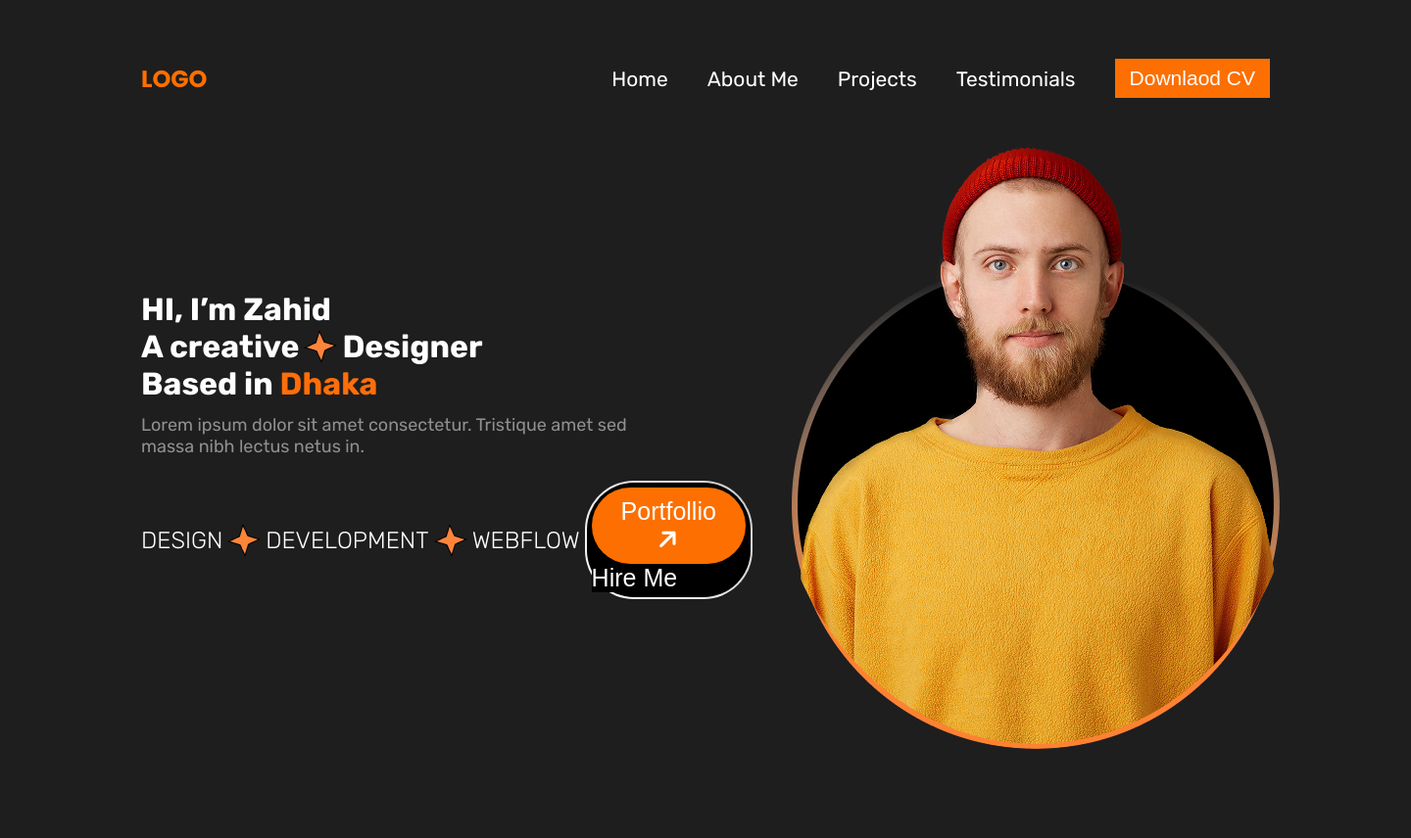
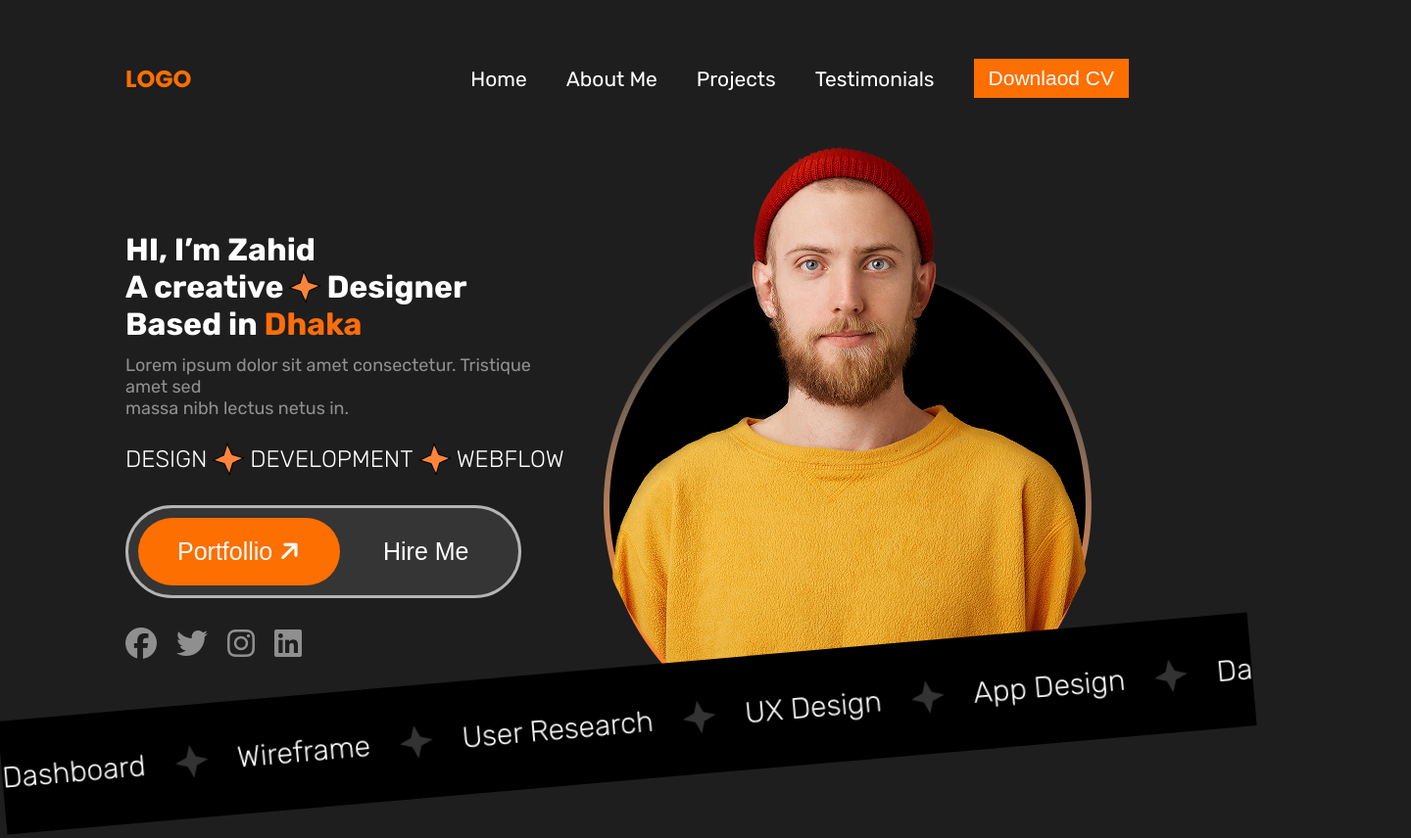
Before and after one commit to jannatulnaimaofiicial/website2, a plain HTML site: page index.html in a window 1280 px wide. Shown: the top 856 px of the page at 98% size, 1440 px wide, since content can reach past the window. Drawn offline with Linux system fonts and the light colour scheme.

Commit message:
final commit

```diff
--- a/index.html
+++ b/index.html
@@ -38,12 +38,18 @@
                     <h3> Development </h3>
                     <img src="/images/star.png" alt="star">
                     <h3> Webflow </h3>
+                </div>
                 <div class="banner-btn">
                     <button class="portfollio" type="button"> Portfollio
                         <i style="color: white; rotate: -45deg;" class="fa-solid fa-arrow-right"></i>
                     </button>
                     <button class="hire-me" type="button"> Hire Me </button>
                 </div>
+                <div class="header-logo">
+                <i class="fa-brands fa-facebook"></i>
+                <i class="fa-brands fa-twitter"></i>
+                <i class="fa-brands fa-instagram"></i>
+                <i class="fa-brands fa-linkedin"></i>
                 </div>
             </div>
             <div>
@@ -51,7 +57,8 @@
             </div>
         </div>
     </header>
-    <!-- <div class="dashboard">
+    <div class="main-dashboard">
+        <div class="dashboard">
             <div class="dashboard-content">
                 <p> Dashboard </p>
                 <img src="images/star2.png" alt="">
@@ -74,9 +81,10 @@
                 <p> App Design </p>
                 <img src="images/star2.png" alt="">
             </div>
-    </div> -->
+        </div>
+    </div>
+
     <!-- about me section  -->
-
     <section class="about-me">
         <div class="about-me-head">
             <h1 style="text-transform: uppercase;"> About Me </h1>
--- a/style.css
+++ b/style.css
@@ -9,7 +9,6 @@ body {
   font-family: "Rubik", sans-serif;
   color: white;
   background-color: #1E1E1E;
-  width: 1440px;
   margin: 0 auto;
 }
 
@@ -59,6 +58,7 @@ header {
 .banner {
     display: flex;
     flex-direction: row;
+    justify-content: space-between;
     align-items: center;
     padding: 40px 0px;
 }
@@ -75,31 +75,6 @@ header {
     padding: 12px 0px 24px 0px;
 }
 
-.portfollio{
-    color: white;
-    background-color: #FD6F00;
-    font-size: 25px;
-    border: none;
-    border-radius: 50px;
-    padding: 10px 30px;
-
-}
-
-.hire-me {
-    font-size: 25px;
-    color: white;
-    background-color: black;
-    border: none;
-}
-.banner-btn{
-    border: 2px solid transparent;
-    border-radius: 50px;
-    background: linear-gradient(black, black) padding-box,
-    linear-gradient(45deg, #FFFFFF, #C9C9C9) border-box;
-    width: fit-content;
-    padding: 5px;
-}
-
 .design {
     display: flex;
     flex-direction: row;
@@ -111,6 +86,44 @@ header {
     font-size: 24px;
     font-weight: 100;
     text-transform: uppercase;
+}
+
+.banner-btn{
+    border: 3px solid rgb(182, 179, 179);
+    border-radius: 50px;
+    /* background: linear-gradient(rgba(255,255,255,0.08), rgba(255,255,255,0.08)) padding-box, */
+    /* linear-gradient(45deg, #FFFFFF, #C9C9C9) border-box; */
+    background-color: rgb(255 255 255 / 10%);
+    width: fit-content;
+    padding: 10px;
+    margin: 30px 0px;
+}
+
+.portfollio{
+    color: white;
+    background-color: #FD6F00;
+    font-size: 25px;
+    border: none;
+    border-radius: 50px;
+    padding: 20px 40px;
+}
+
+.hire-me {
+    font-size: 25px;
+    color: white;
+    background-color: rgb(255 255 255 / 0%);
+    border: none;
+    border-radius: 50px;
+    padding: 20px 40px;
+}
+
+.header-logo{
+    display: flex;
+    flex-direction: row;
+    gap: 20px;
+    color: white;
+    opacity: 50%;
+    font-size: 32px;
 }
 
 .picture{
@@ -125,7 +138,7 @@ header {
 .dashboard {
     font-size: 30px;
     font-weight: 100;
-    margin: -160px 0;
+    margin: -188px 0;
     transform: rotate(-5deg);
     background-color: black;
     padding: 40px 0px;
@@ -164,6 +177,7 @@ section {
     display: flex;
     flex-direction: row;
     justify-content: space-between;
+    margin-top: 300px;
 }
 
 .about-me-content * {
@@ -230,7 +244,6 @@ section {
 }
 
 /* Awards Section */
-.awards {}
 
 .award-head {
     display: flex;
@@ -472,7 +485,6 @@ section {
 /* My Portfolio section */
 footer {
     background-color: #000000;
-    width: 1440px;
     margin: 0 auto;
     padding-top: 120px;
     display: flex;
```
Lines whose indentation alone changed are shown as unchanged.
